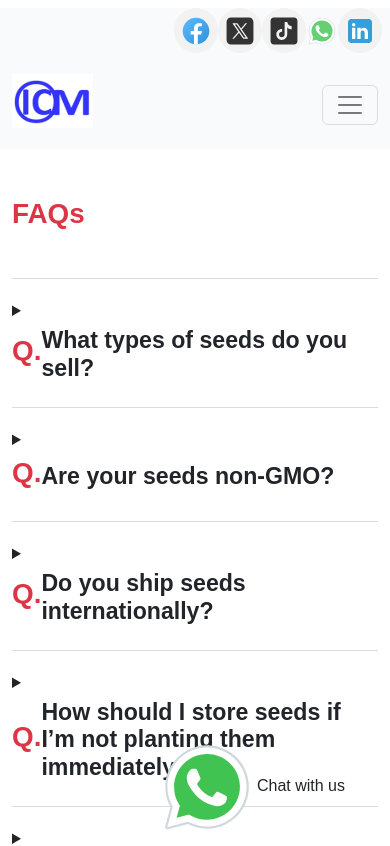
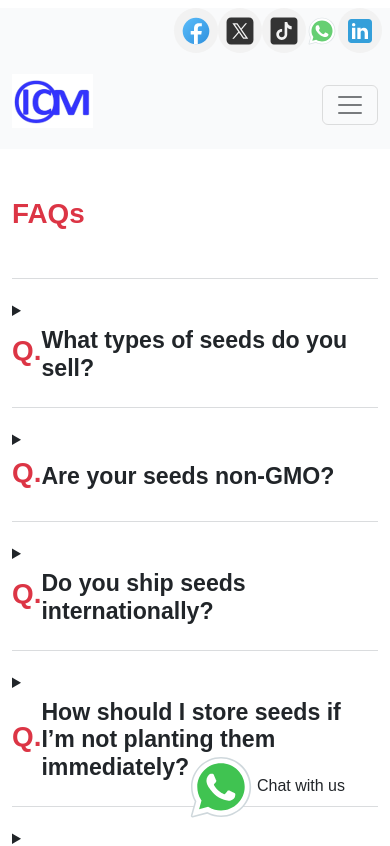
Before and after one commit to josephkipkemoi/icm, a React (Create React App) app: page /FAQ in a window 390 px wide. Shown: the top 846 px of the page. Built offline with nearby package versions, Linux system fonts and the light colour scheme; a web font is replaced by a local one.

Commit message:
Button resize on smaller screen siz

```diff
--- a/src/components/whatsapp.css
+++ b/src/components/whatsapp.css
@@ -4,3 +4,13 @@
     bottom: 0;
     right: 32px;
 }
+
+@media only screen and (max-width: 600px) {
+.whatsapp-btn {
+    display: flex;
+    flex-direction: row;
+}
+.whatsapp-btn svg{
+    width: 72px;
+}
+}
```
